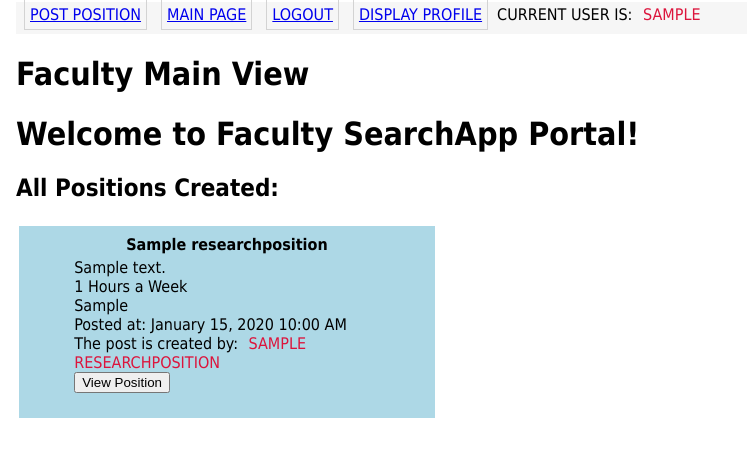
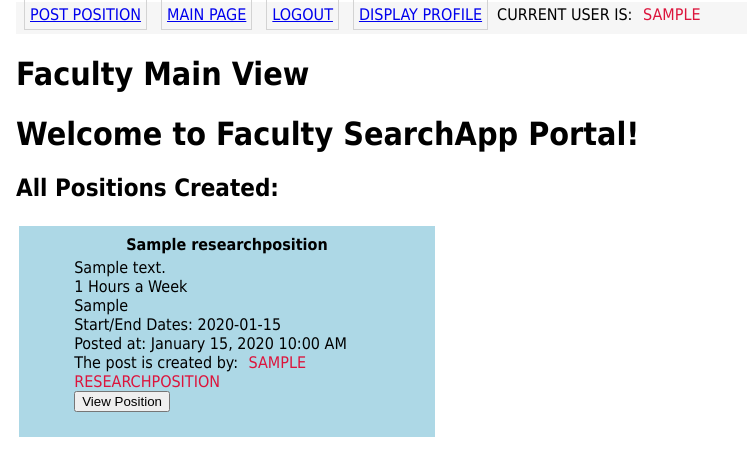
Before and after one commit to Louis-Kha/WSU-CptS322-TermProject-TeamLAMA, a Flask app: page /facultyindex in a window 1280 px wide. Shown: the top 476 px of the page, without its empty margins (0-747 px from the left). Run offline with Flask 2, Linux system fonts and the light colour scheme; a user stored in the database is signed in; tables that the repository leaves empty hold one stand-in row (values such as "Sample post"); some libraries are stand-ins or nearby versions.

Commit message:
Edited studentapply, viewposition, and applypost to properly display the start/end dates of research positions

```diff
--- a/app/View/templates/applypost.html
+++ b/app/View/templates/applypost.html
@@ -25,6 +25,11 @@
 
             <div>
                 {{post.researchFields}}
+            </div>
+
+
+            <div>
+                Start/End Dates: {{post.startEndDate}}
             </div>
 
             <div>
--- a/app/View/templates/studentapp.html
+++ b/app/View/templates/studentapp.html
@@ -16,6 +16,7 @@
     <p> Research Description: <b> {{positions.researchDesc}} </b></p>
     <p> Required Hours: <b> {{positions.requiredHours}} </b></p>
     <p> Research Fields: <b> {{positions.researchFields}} </b></p>
+    <p> Start/End Date: <b> {{positions.startEndDate}} </b></p>
     <p> Posted at: <b> {{ moment(positions.timestamp).format('LLL') }} </b></p>
     <p> The Position is created by: <b> <span class="useritem">{{positions.facultyName}} </b></p>
 
--- a/app/View/templates/viewposition.html
+++ b/app/View/templates/viewposition.html
@@ -10,6 +10,7 @@
     <p> Research Description: <b> {{positions.researchDesc}} </b></p>
     <p> Required Hours: <b> {{positions.requiredHours}} </b></p>
     <p> Research Fields: <b> {{positions.researchFields}} </b></p>
+    <p> Start/End Date: <b> {{positions.startEndDate}} </b></p>
     <p> Posted at: <b> {{ moment(positions.timestamp).format('LLL') }} </b></p>
     <p> The Position is created by: <b> <span class="useritem">{{positions.facultyName}} </b></p>
 
```
